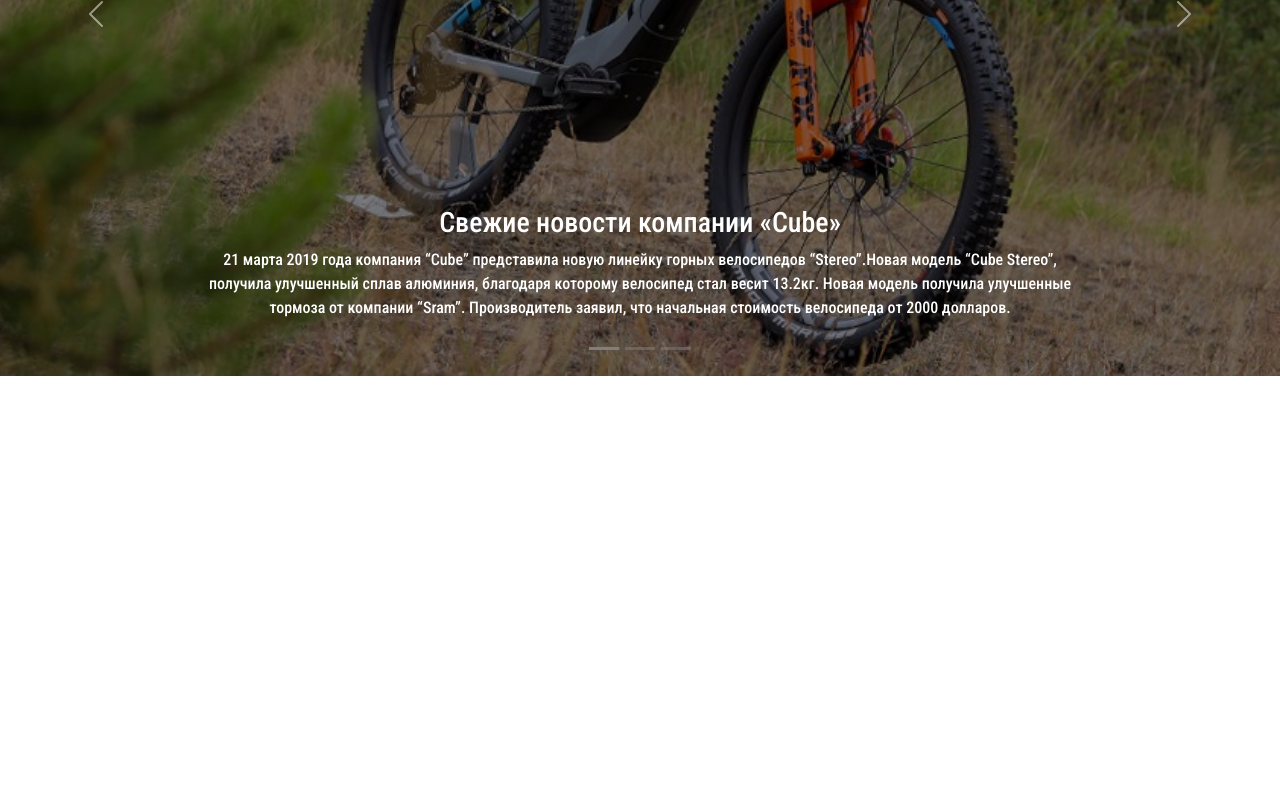
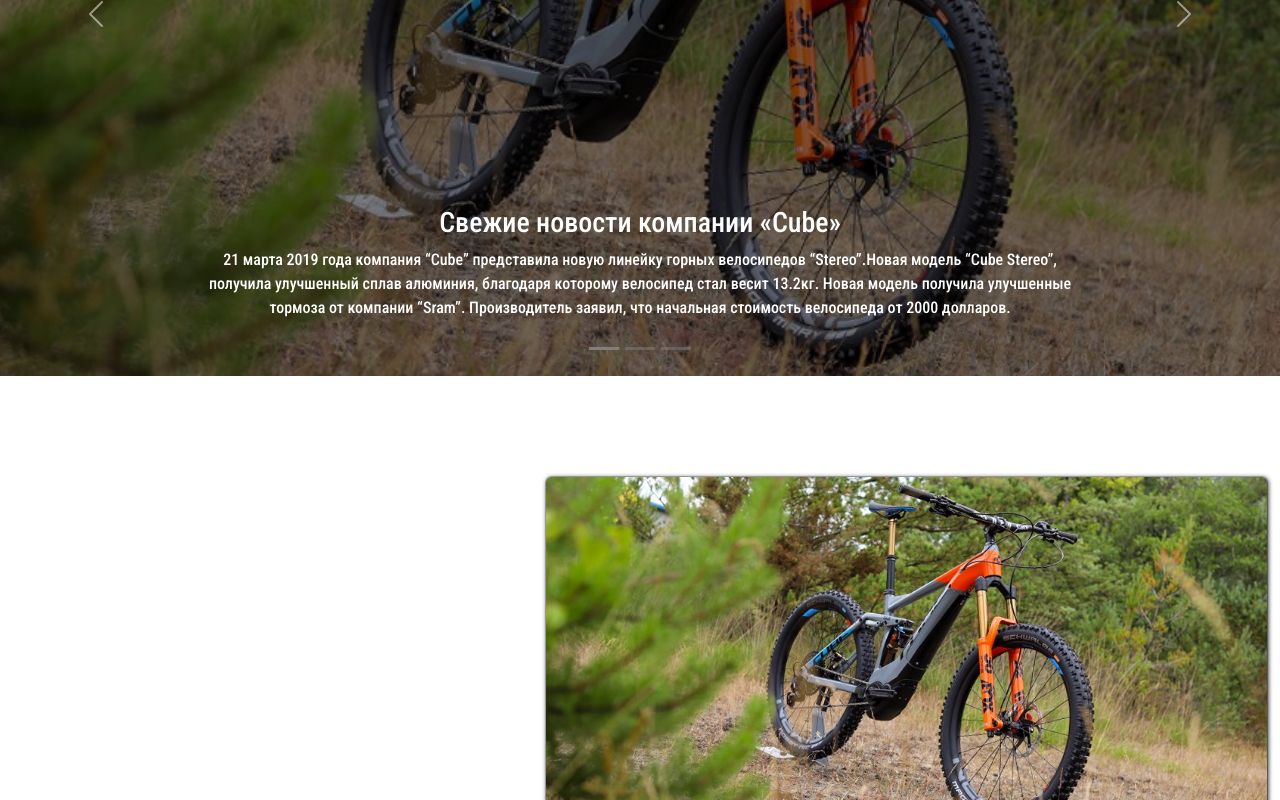
Before and after one commit to aldr-dev/homework-62, a React (Vite) app: page / in a window 1280 px wide. Shown: the part 424-1224 px from the top of the page. Before the commit the page ends 800 px from the top, so only its background shows below. Built offline with nearby package versions, Linux system fonts and the light colour scheme.

Commit message:
реализовал компонент Card. Вывел информацию на главной странице

```diff
--- /dev/null
+++ b/src/components/Card/Card.css
@@ -0,0 +1,8 @@
+.card-img-top {
+  box-shadow: 1px 1px 5px #000;
+}
+
+.card-img-top {
+  height: 360px;
+  object-fit: cover;
+}
--- /dev/null
+++ b/src/components/Card/Card.tsx
@@ -0,0 +1,29 @@
+import React from 'react';
+import './Card.css';
+
+interface Props {
+  title: string;
+  date: string;
+  role: string;
+  message: string;
+  img: string;
+}
+
+const Card: React.FC<Props> = ({title, date, role, message, img}) => {
+  return (
+    <div className="card">
+        <img src={img} className="card-img-top" alt={title}/>
+        <div className="card-body">
+          <h4 className="card-title">{title}</h4>
+          <span>Дата публикации:
+            <span className="text-primary"> {date}</span>,
+            Роль: <strong className="text-danger">{role}</strong>
+          </span>
+          <hr/>
+          <p className="card-text">{message}</p>
+        </div>
+    </div>
+  );
+};
+
+export default Card;
--- a/src/components/Slider/Slider.css
+++ b/src/components/Slider/Slider.css
@@ -7,6 +7,10 @@
   height: calc(100vh - 76px);
   background: rgba(0, 0, 0, .5);
   z-index: 10;
+}
+
+.slider-backdrop {
+  margin-bottom: 100px;
 }
 
 .custom-setting-slider {
--- /dev/null
+++ b/src/containers/Home/Home.tsx
@@ -0,0 +1,78 @@
+import React from 'react';
+import Card from '../../components/Card/Card';
+import imgCube from '../../assets/slider/cube.jpg';
+import imgCanyon from '../../assets/slider/canyon.jpg';
+import imgScott from '../../assets/slider/scott.jpg';
+
+interface Posts {
+  title: string;
+  date: string;
+  role: string;
+  message: string;
+  img: string;
+}
+
+const imgCubeTyped: string = imgCube as string;
+const imgCanyonTyped: string = imgCanyon as string;
+const imgScottTyped: string = imgScott as string;
+
+const postList: Posts[] = [
+  {
+    title: 'Свежие новости компании «Cube»',
+    date: '24.06.2024',
+    role: 'Admin',
+    message:
+      '21 марта 2019 года компания “Cube” представила новую линейку горных велосипедов “Stereo”. ' +
+      'Новая модель “Cube Stereo”, получила улучшенный сплав алюминия, благодаря которому велосипед стал весит 13.2кг. ' +
+      'Новая модель получила улучшенные тормоза от компании “Sram”. Производитель заявил, что начальная стоимость велосипеда от 2000 долларов.',
+    img: imgCubeTyped
+  },
+  {
+    title: 'Свежие новости компании «Canyon»',
+    date: '24.06.2024',
+    role: 'Admin',
+    message:
+      '20 марта 2019 года компания “Canyon Bicycles” представила новую линейку горных велосипедов “Strive”. ' +
+      'Данная линейка отличается от предыдущий улученной базой колес, в данной модели стоит самая последняя вилка от компании Fox. ' +
+      'Модель имеет полностью карбоновую раму. Производитель заявил, что начальная стоимость велосипеда будет от 2500 евро.',
+    img: imgCanyonTyped
+  },
+  {
+    title: 'Свежие новости компании «Scott»',
+    date: '24.06.2024',
+    role: 'Admin',
+    message:
+      '9 апреля 2019 года компания “Scott” представила новую линейку горных велосипедов “Genuis” ' +
+      '.Данная линейка была задумана производителем как downhill bike, специально предназначенный для скоростного спуска с горы . ' +
+      'Велосипед имеет полностью карбоновую раму , благодаря чему он имеет более легкий вес около 10кг. ' +
+      'Новая модель получила новую улучшенную вилку от компании “Fox 40”.',
+    img: imgScottTyped
+  },
+];
+
+const Home = () => {
+  return (
+    <main className="container-xxl">
+      <div className="row">
+        <div className="col-5">
+
+        </div>
+        <div className="col-7">
+          <div className="d-flex flex-column gap-4">
+            {postList.map((post) => (
+              <Card
+                key={post.title}
+                title={post.title}
+                date={post.date}
+                role={post.role}
+                message={post.message}
+                img={post.img}/>
+            ))}
+          </div>
+        </div>
+      </div>
+    </main>
+  );
+};
+
+export default Home;
--- a/src/containers/Pages/Pages.tsx
+++ b/src/containers/Pages/Pages.tsx
@@ -2,12 +2,14 @@
 import Header from '../../components/Header/Header';
 import './Pages.css';
 import Slider from '../../components/Slider/Slider';
+import Home from '../Home/Home';
 
 const Pages = () => {
   return (
     <>
       <Header />
       <Slider />
+      <Home />
     </>
   );
 };
```
